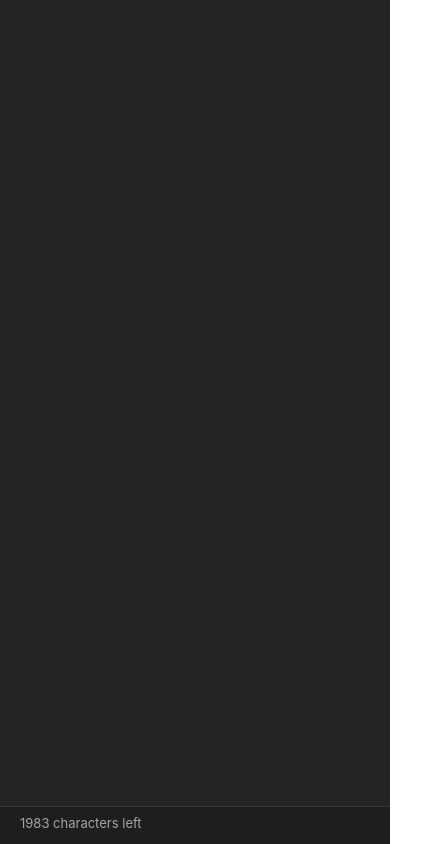
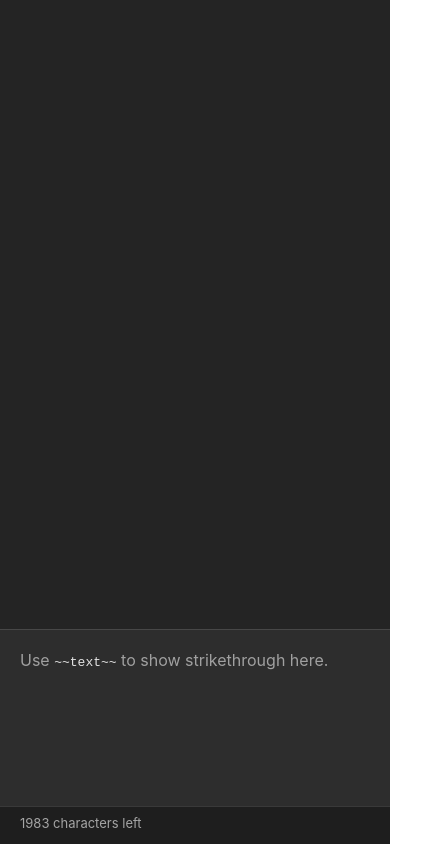
Before and after one commit to ilyachenko/Unbelievable-Notes, a React (Vite) app: page / in a window 390 px wide. Shown: the whole page, 430 px wide, since content can reach past the window. Built offline with nearby package versions, Linux system fonts and the light colour scheme.

Commit message:
Refactor NotesApp layout and enhance note rendering with strikethrough support

```diff
--- a/src/NotesApp.css
+++ b/src/NotesApp.css
@@ -6,8 +6,14 @@
   background: #242424;
 }
 
+.notes-app-main {
+  display: flex;
+  flex: 1;
+  min-height: 0;
+}
+
 .notes-app {
-  width: 100%;
+  width: 50%;
   flex: 1;
   padding: 20px;
   box-sizing: border-box;
@@ -22,6 +28,34 @@
   font: inherit;
 }
 
+.notes-app-preview {
+  width: 50%;
+  min-height: 0;
+  padding: 18px 20px;
+  border-left: 1px solid rgba(255, 255, 255, 0.12);
+  overflow-y: auto;
+  color: rgba(255, 255, 255, 0.87);
+  background: rgba(255, 255, 255, 0.04);
+}
+
+.notes-app-preview-line {
+  margin: 0;
+  white-space: pre-wrap;
+}
+
+.notes-app-preview-line + .notes-app-preview-line {
+  margin-top: 0.5rem;
+}
+
+.notes-app-preview-placeholder {
+  margin: 0;
+  color: rgba(255, 255, 255, 0.55);
+}
+
+.notes-app-preview-placeholder code {
+  color: rgba(255, 255, 255, 0.87);
+}
+
 .notes-app-counter {
   padding: 10px 20px 14px;
   border-top: 1px solid rgba(255, 255, 255, 0.12);
@@ -30,3 +64,20 @@
   font-size: 13px;
   line-height: 1;
 }
+
+@media (max-width: 800px) {
+  .notes-app-main {
+    flex-direction: column;
+  }
+
+  .notes-app,
+  .notes-app-preview {
+    width: 100%;
+  }
+
+  .notes-app-preview {
+    min-height: 140px;
+    border-left: none;
+    border-top: 1px solid rgba(255, 255, 255, 0.12);
+  }
+}
--- a/src/NotesApp.tsx
+++ b/src/NotesApp.tsx
@@ -1,4 +1,4 @@
-import { ReactNode, useEffect, useRef, useState } from "react";
+import { ReactNode, useEffect, useLayoutEffect, useRef, useState } from "react";
 import { useQueryParam } from "./useQueryParam";
 import "./NotesApp.css";
 
@@ -70,8 +70,36 @@ function replaceTextShortcuts(
   };
 }
 
+function renderFormattedNote(note: string): ReactNode[] {
+  return note.split("\n").map((line, lineIndex) => {
+    const parts = line.split(/(~~.*?~~)/g);
+
+    return (
+      <p key={`line-${lineIndex}`} className="notes-app-preview-line">
+        {parts.map((part, partIndex) => {
+          const isStrikethrough =
+            part.startsWith("~~") && part.endsWith("~~") && part.length >= 4;
+
+          if (!isStrikethrough) {
+            return (
+              <span key={`part-${lineIndex}-${partIndex}`}>{part}</span>
+            );
+          }
+
+          return (
+            <del key={`part-${lineIndex}-${partIndex}`}>
+              {part.slice(2, -2)}
+            </del>
+          );
+        })}
+      </p>
+    );
+  });
+}
+
 function NotesApp(): ReactNode {
   const editorRef = useRef<HTMLTextAreaElement>(null);
+  const pendingSelectionRef = useRef<number | null>(null);
   const { getQueryParam, setQueryParam } = useQueryParam();
   const [note, setNote] = useState(() => safeDecodeNote(getQueryParam("n")));
   const encodedNote = safeBtoa(note);
@@ -90,12 +118,9 @@ function NotesApp(): ReactNode {
       event.currentTarget.value,
       event.currentTarget.selectionStart
     );
+    pendingSelectionRef.current = caretPosition;
     setNote(nextNote);
     setQueryParam("n", safeBtoa(nextNote));
-
-    requestAnimationFrame(() => {
-      event.currentTarget.setSelectionRange(caretPosition, caretPosition);
-    });
   };
 
   const handleKeyDown = (
@@ -128,8 +153,21 @@ function NotesApp(): ReactNode {
     setNote((currentNote) => (currentNote === nextNote ? currentNote : nextNote));
   }, [getQueryParam]);
 
+  useLayoutEffect(() => {
+    const editor = editorRef.current;
+    const pendingSelection = pendingSelectionRef.current;
+
+    if (!editor || pendingSelection === null) {
+      return;
+    }
+
+    editor.setSelectionRange(pendingSelection, pendingSelection);
+    pendingSelectionRef.current = null;
+  }, [note]);
+
   return (
     <div className="notes-app-shell">
+      <div className="notes-app-main">
         <textarea
           ref={editorRef}
           value={note}
@@ -138,6 +176,16 @@ function NotesApp(): ReactNode {
           className="notes-app"
           spellCheck={false}
         />
+        <div className="notes-app-preview" aria-label="Formatted note preview">
+          {note ? (
+            renderFormattedNote(note)
+          ) : (
+            <p className="notes-app-preview-placeholder">
+              Use <code>~~text~~</code> to show strikethrough here.
+            </p>
+          )}
+        </div>
+      </div>
       <div className="notes-app-counter" aria-live="polite">
         {charactersLeft >= 0
           ? `${charactersLeft} characters left`
```
Lines whose indentation alone changed are shown as unchanged.
